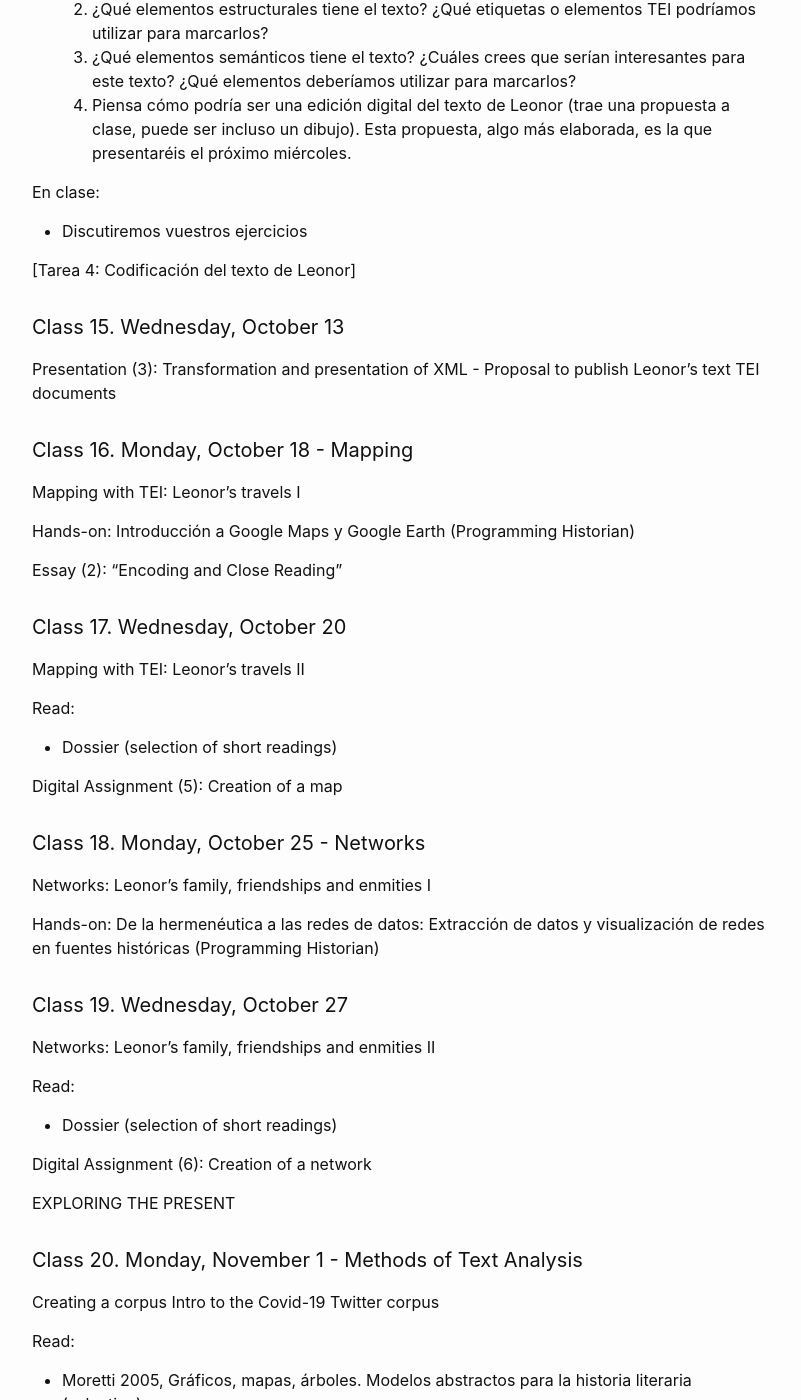
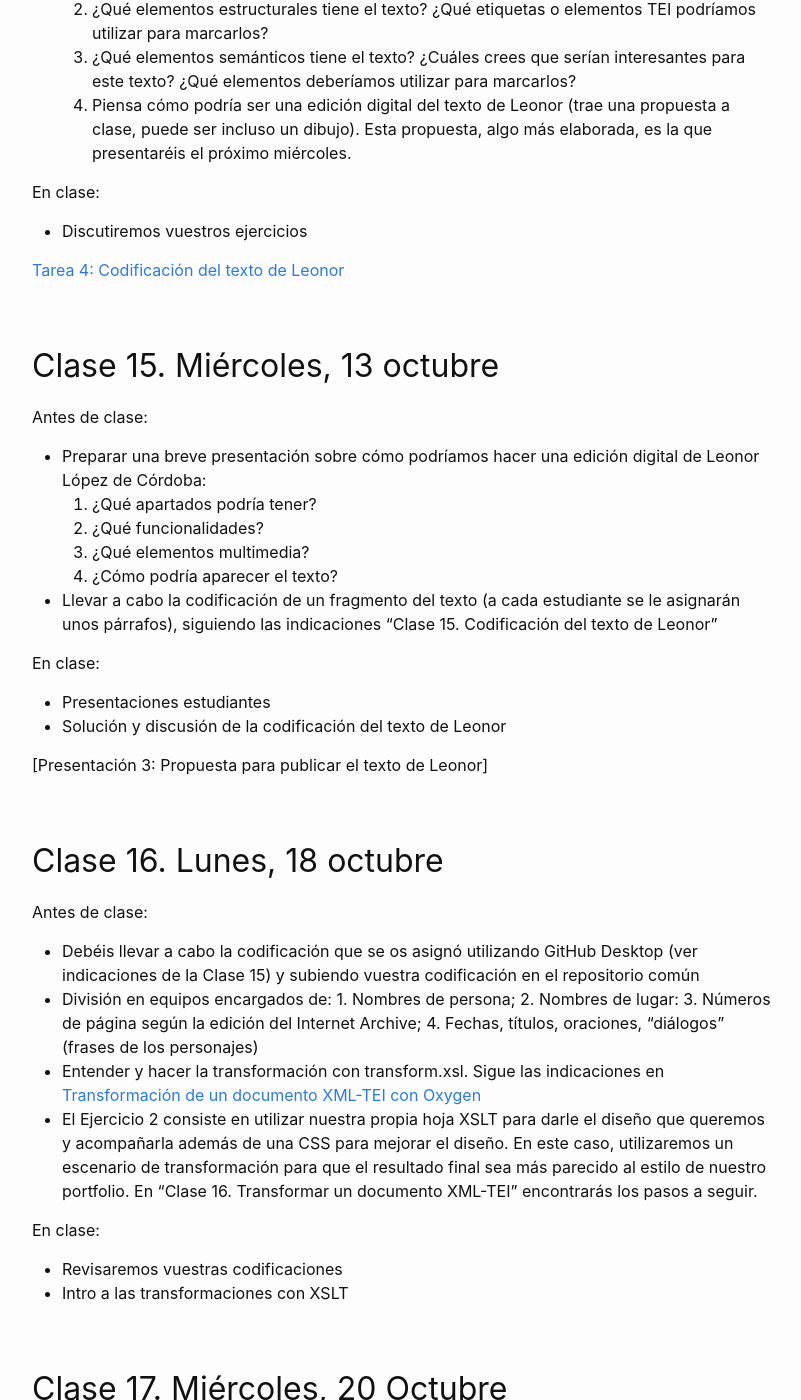
Before and after one commit to susannalles/SPA410, a Jekyll site: the page built from schedule.md, in a window 1280 px wide and 1400 px high, scrolled down 6029 px. Shown: the whole window, without its empty margins (238-1039 px from the left). Built offline with Jekyll 4.4.1, drawn with Linux system fonts in a browser that asks for light colours; some of the changed text lies outside the part shown.

Commit message:
Update schedule.md

```diff
--- a/schedule.md
+++ b/schedule.md
@@ -189,44 +189,66 @@ https://www.youtube.com/watch?v=libZ2MV_CRI
 En clase:
 * Discutiremos vuestros ejercicios
 
-[Tarea 4: Codificación del texto de Leonor]
+[Tarea 4: Codificación del texto de Leonor](https://susannalles.github.io/SPA410/ejercicios/tarea-4.html)
 
-#### Class 15. Wednesday, October 13
+## Clase 15. Miércoles, 13 octubre
 
-Presentation (3): Transformation and presentation of XML - Proposal to publish Leonor’s text TEI documents
+Antes de clase:
+* Preparar una breve presentación sobre cómo podríamos hacer una edición digital de Leonor López de Córdoba:
+ 1. ¿Qué apartados podría tener?
+ 2. ¿Qué funcionalidades?
+ 3. ¿Qué elementos multimedia?
+ 4. ¿Cómo podría aparecer el texto?
+* Llevar a cabo la codificación de un fragmento del texto (a cada estudiante se le asignarán unos párrafos), siguiendo las indicaciones "Clase 15. Codificación del texto de Leonor"
 
-#### Class 16. Monday, October 18 - Mapping
+En clase:
+* Presentaciones estudiantes
+* Solución y discusión de la codificación del texto de Leonor
 
-Mapping with TEI: Leonor’s travels I
+[Presentación 3: Propuesta para publicar el texto de Leonor]
 
-Hands-on: Introducción a Google Maps y Google Earth (Programming Historian)
+## Clase 16. Lunes, 18 octubre
 
-Essay (2): “Encoding and Close Reading”
+Antes de clase:
+* Debéis llevar a cabo la codificación que se os asignó utilizando GitHub Desktop (ver indicaciones de la Clase 15) y subiendo vuestra codificación en el repositorio común
+* División en equipos encargados de: 1. Nombres de persona; 2. Nombres de lugar: 3. Números de página según la edición del Internet Archive; 4. Fechas, títulos, oraciones, "diálogos" (frases de los personajes)
+* Entender y hacer la transformación con transform.xsl. Sigue las indicaciones en [Transformación de un documento XML-TEI con Oxygen](https://tthub-repo.github.io/ejercicios/9.Ej_transformacion)
+* El Ejercicio 2 consiste en utilizar nuestra propia hoja XSLT para darle el diseño que queremos y acompañarla además de una CSS para mejorar el diseño. En este caso, utilizaremos un escenario de transformación para que el resultado final sea más parecido al estilo de nuestro portfolio. En "Clase 16. Transformar un documento XML-TEI" encontrarás los pasos a seguir.
 
-#### Class 17. Wednesday, October 20
+En clase:
+* Revisaremos vuestras codificaciones
+* Intro a las transformaciones con XSLT
 
-Mapping with TEI: Leonor’s travels II
+## Clase 17. Miércoles, 20 Octubre
 
-Read:
-* Dossier (selection of short readings)
+Antes de clase:
+* Acabar las codificaciones en TEI y transformar el texto (XML > HTML)
+* Seguir el tutorial sobre mapas: Jim Clifford, Josh MacFadyen, y Daniel Macfarlane (2018). "[Introducción a Google Maps y Google Earth](https://doi.org/10.46430/phes0036)", *Programming Historian en español* 2
 
-Digital Assignment (5): Creation of a map
+En clase:
+* Resolución de dudas e integración a vuestro Portfolio
 
-#### Class 18. Monday, October 25 - Networks
+[Tarea 5: Creación del mapa](https://susannalles.github.io/SPA410/ejercicios/tarea-5.html)
 
-Networks: Leonor’s family, friendships and enmities I
+## Clase 18. Lunes, 25 octubre
 
-Hands-on: De la hermenéutica a las redes de datos: Extracción de datos y visualización de redes en fuentes históricas (Programming Historian)
+Antes de clase:
+* Crear la última versión transformada del documento de Leonor. Propuesta de cambios.
+* Acabar el mapa siguiendo los pasos de la Tarea 5
 
+En clase:
+* Revisaremos cuestiones sobre codificación y solucionaremos problemas del mapa.
 
-#### Class 19. Wednesday, October 27
+[Ensayo 2: Una propuesta para una edición de las Memorias](https://susannalles.github.io/SPA410/ejercicios/ensayo-2.html)
 
-Networks: Leonor’s family, friendships and enmities II
+## Clase 19. Miércoles, 27 Octubre
 
-Read:
-* Dossier (selection of short readings)
+Antes de clase:
+* Colgar en vuestro repositorio la [https://susannalles.github.io/SPA410/ejercicios/tarea-5.html]
 
-Digital Assignment (6): Creation of a network
+En clase:
+* Revisión de dudas y finalización de la codificación y la transformación.
+
 
 EXPLORING THE PRESENT
 
```
